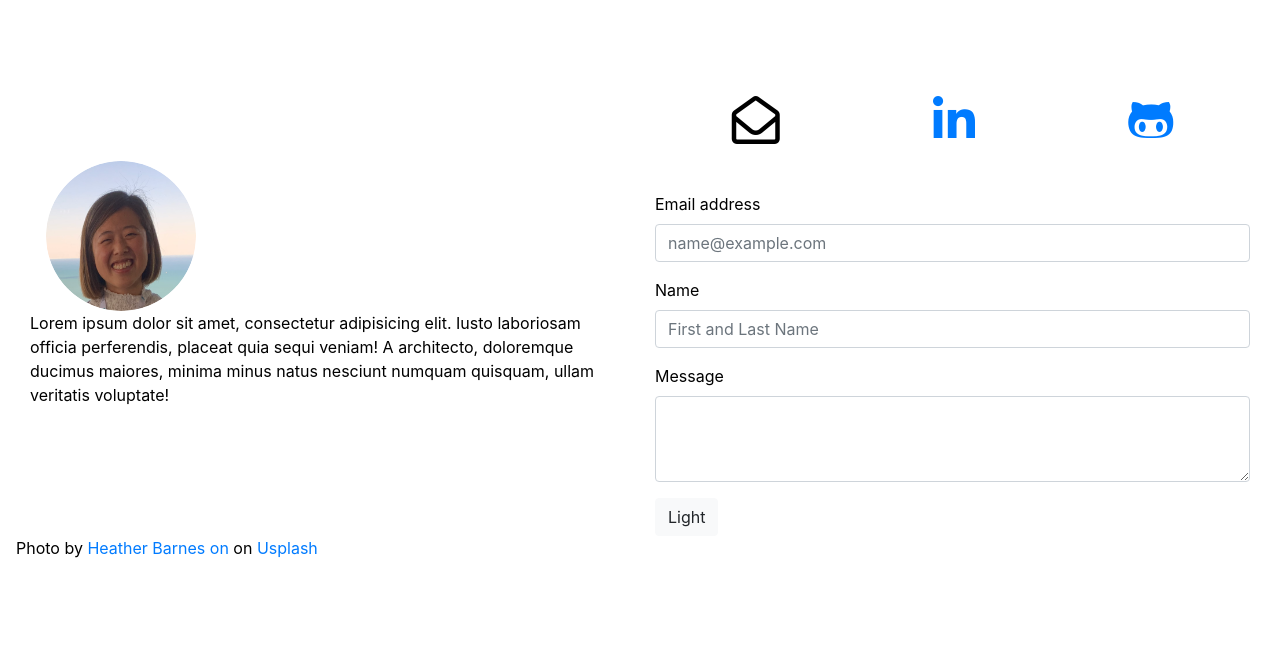
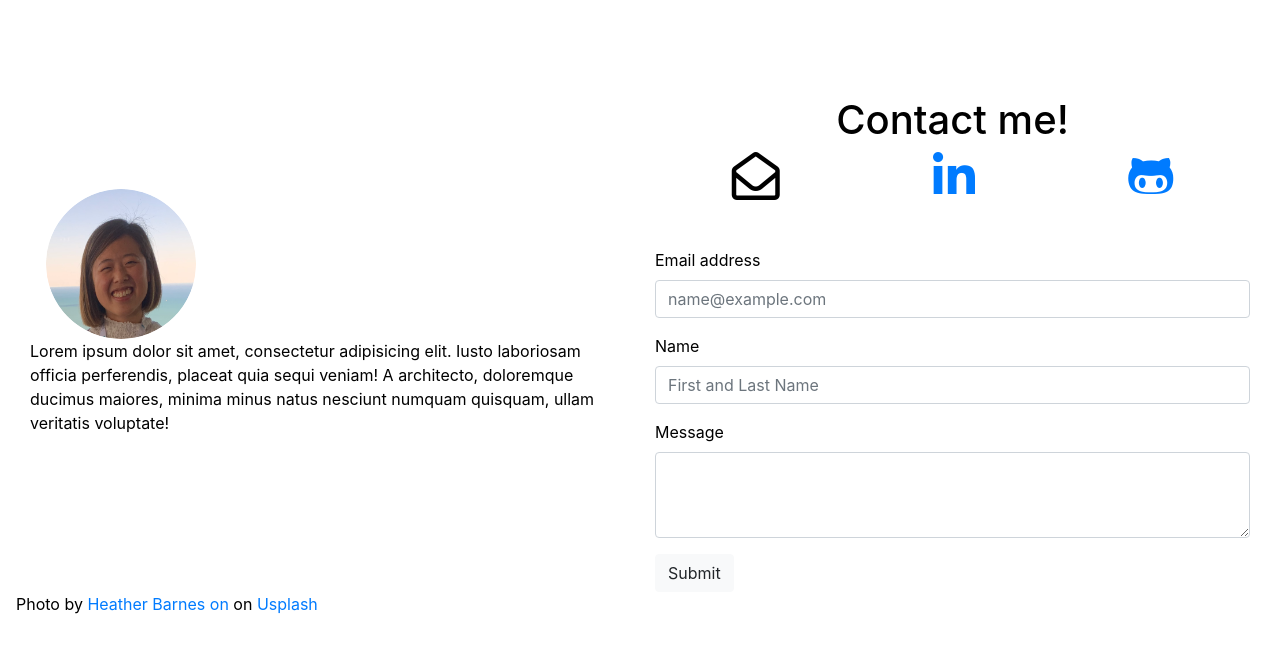
Before and after one commit to nayokim/nayokim.github.io, a plain HTML site: page about-contact.html in a window 1280 px wide. Drawn offline with nearby package versions, Linux system fonts and the light colour scheme.

Commit message:
feat: contact me

```diff
--- a/about-contact.html
+++ b/about-contact.html
@@ -13,8 +13,7 @@
     <link rel="stylesheet" href="stylesheet.css">
 
 </head>
-<body class ="contact-me-body">
-
+<body class="contact-me-body">
 <div class="container-fluid contact-me d-flex align-items-center">
     <div class="contact-info col-6 mt-5">
         <div class="circle ml-3 pl-1 "></div>
@@ -22,8 +21,10 @@
             perferendis, placeat quia sequi veniam! A architecto, doloremque ducimus maiores, minima minus natus
             nesciunt numquam quisquam, ullam veritatis voluptate!</p>
     </div>
-
     <div class="col-6 form mt-5 pt-5 icons">
+        <div class="text-center">
+            <h1>Contact me!</h1>
+        </div>
         <div class="d-flex justify-content-around">
             <i class="far fa-envelope-open fa-3x"></i>
             <a href="https://www.linkedin.com/in/nayoungkimpak/"><i class="fab fa-linkedin-in fa-3x"></i></a>
@@ -46,12 +47,13 @@
                 <textarea class="form-control" id="exampleFormControlTextarea1" rows="3"></textarea>
             </div>
             <div>
-                <button type="button" class="btn btn-light">Light</button>
+                <button type="button" class="btn btn-light">Submit</button>
             </div>
         </form>
     </div>
 </div>
 
-    <p class="ml-3 ">Photo by <a href="https://unsplash.com/@heatherbarnes">Heather Barnes on</a> on <a href="https://unsplash.com/"> Usplash</a>
+<p class="ml-3 ">Photo by <a href="https://unsplash.com/@heatherbarnes">Heather Barnes on</a> on <a
+        href="https://unsplash.com/"> Usplash</a>
 </body>
 </html>
```
